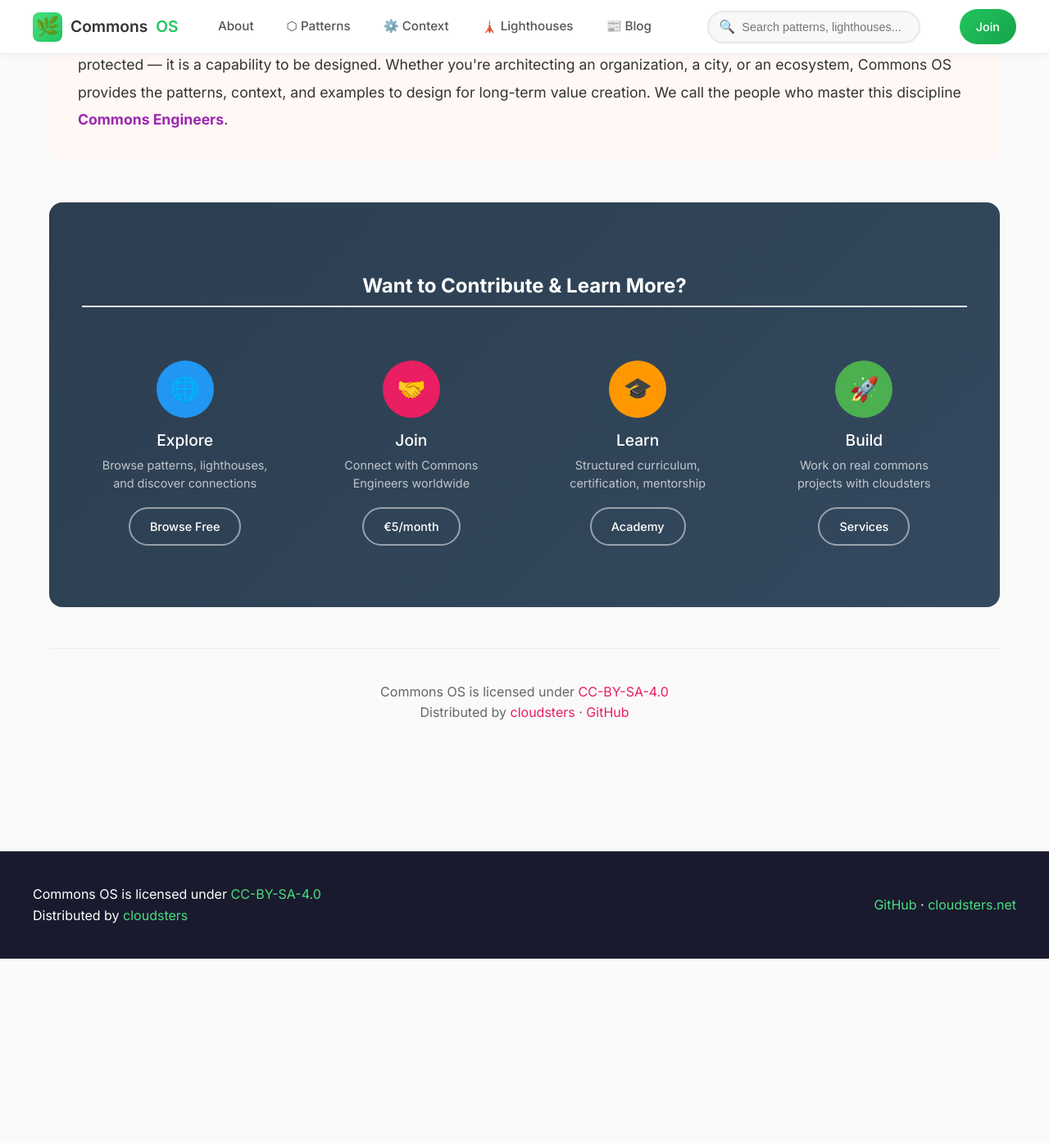
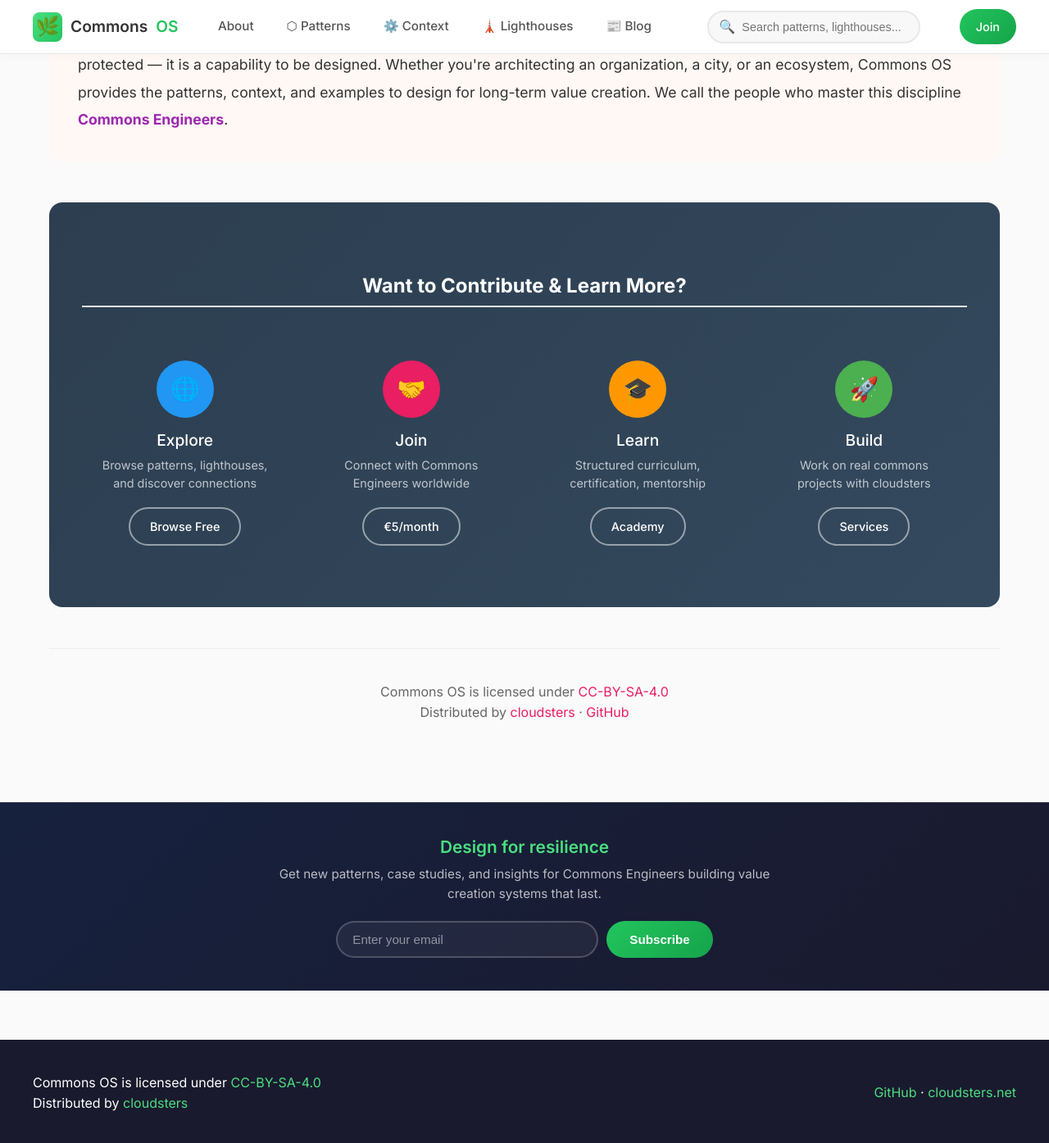
Before and after one commit to Commons-OS/commons-os.github.io, a Jekyll site: the page built from index.html, in a window 1280 px wide and 1400 px high, scrolled down 2273 px. Shown: the top 1395 px of the window at 82% size. Built offline with Jekyll 4.4.1, drawn with Linux system fonts in a browser that asks for light colours; comment, search, counter and statistics services are not loaded; before the commit the page ends 3443 px from its top, so only the background shows below that.

Commit message:
Add subscribe section to global footer
- 'Design for resilience' headline
- Subscribe form appears on every page
- Styled to match site design

```diff
--- a/_layouts/default.html
+++ b/_layouts/default.html
@@ -368,6 +368,91 @@
       text-decoration: underline;
     }
 
+    /* Footer Subscribe */
+    .footer-subscribe {
+      background: linear-gradient(135deg, #16213e 0%, #1a1a2e 100%);
+      border-top: 1px solid rgba(255,255,255,0.1);
+      padding: 40px 20px;
+    }
+
+    .footer-subscribe-container {
+      max-width: 600px;
+      margin: 0 auto;
+      text-align: center;
+    }
+
+    .footer-subscribe h3 {
+      color: #4ade80;
+      font-size: 1.3em;
+      margin: 0 0 8px 0;
+      font-weight: 600;
+    }
+
+    .footer-subscribe p {
+      color: rgba(255,255,255,0.7);
+      font-size: 0.95em;
+      margin: 0 0 20px 0;
+    }
+
+    .footer-subscribe-form {
+      display: flex;
+      gap: 10px;
+      justify-content: center;
+      flex-wrap: wrap;
+    }
+
+    .footer-subscribe-form input[type="email"] {
+      flex: 1;
+      min-width: 250px;
+      max-width: 320px;
+      padding: 12px 18px;
+      border: 2px solid rgba(255,255,255,0.2);
+      border-radius: 25px;
+      font-size: 0.95em;
+      background: rgba(255,255,255,0.05);
+      color: white;
+      transition: all 0.2s ease;
+    }
+
+    .footer-subscribe-form input[type="email"]::placeholder {
+      color: rgba(255,255,255,0.5);
+    }
+
+    .footer-subscribe-form input[type="email"]:focus {
+      outline: none;
+      border-color: #4ade80;
+      background: rgba(255,255,255,0.1);
+    }
+
+    .footer-subscribe-form button {
+      padding: 12px 28px;
+      background: linear-gradient(135deg, #22c55e 0%, #16a34a 100%);
+      color: white;
+      border: none;
+      border-radius: 25px;
+      font-size: 0.95em;
+      font-weight: 600;
+      cursor: pointer;
+      transition: all 0.2s ease;
+    }
+
+    .footer-subscribe-form button:hover {
+      transform: translateY(-2px);
+      box-shadow: 0 5px 20px rgba(34, 197, 94, 0.4);
+    }
+
+    @media (max-width: 500px) {
+      .footer-subscribe-form {
+        flex-direction: column;
+        align-items: center;
+      }
+
+      .footer-subscribe-form input[type="email"] {
+        min-width: 100%;
+        max-width: 100%;
+      }
+    }
+
     /* Mobile responsive */
     @media (max-width: 900px) {
       .nav-container {
@@ -446,6 +531,18 @@
   <main class="main-content">
     {{ content }}
   </main>
+
+  <!-- Footer Subscribe Section -->
+  <div class="footer-subscribe">
+    <div class="footer-subscribe-container">
+      <h3>Design for resilience</h3>
+      <p>Get new patterns, case studies, and insights for Commons Engineers building value creation systems that last.</p>
+      <form class="footer-subscribe-form" action="https://commonsos.substack.com/subscribe" method="post" target="_blank">
+        <input type="email" name="email" placeholder="Enter your email" required>
+        <button type="submit">Subscribe</button>
+      </form>
+    </div>
+  </div>
 
   <footer class="footer">
     <div class="footer-container">
```
